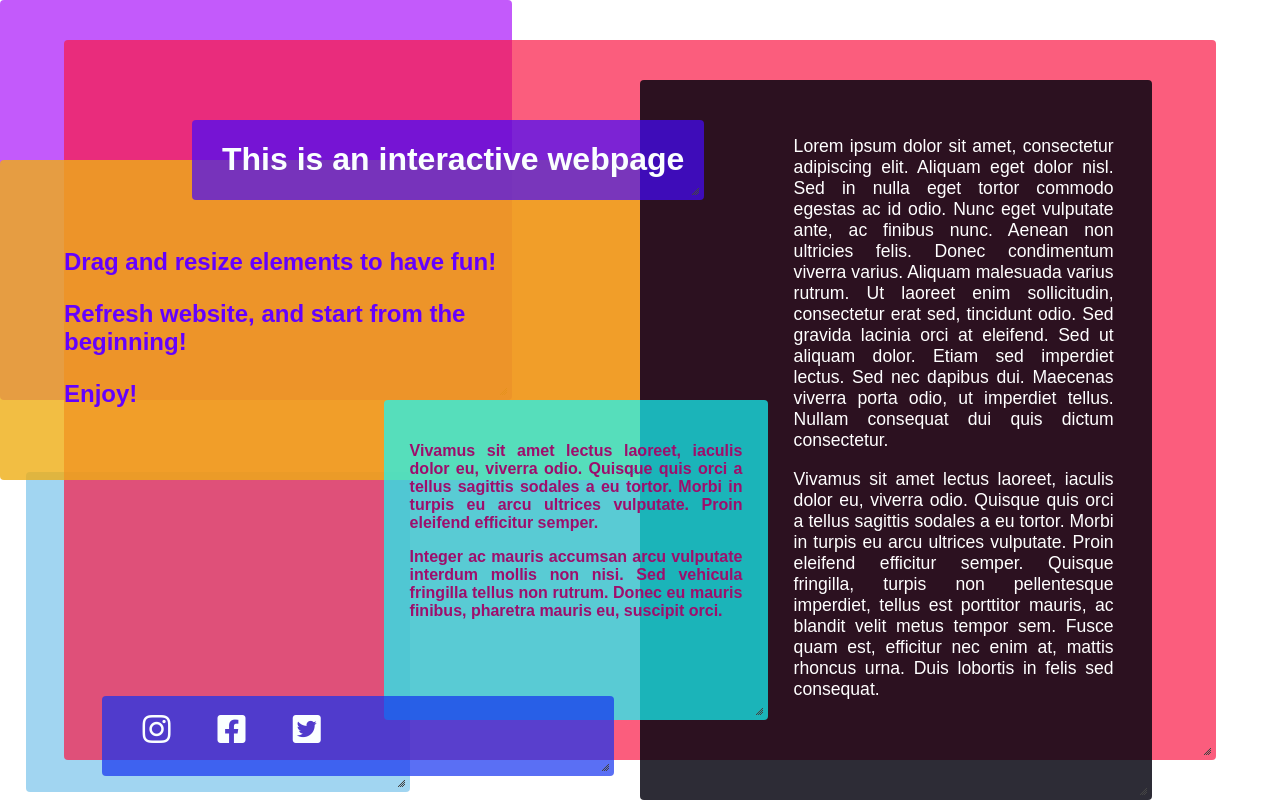
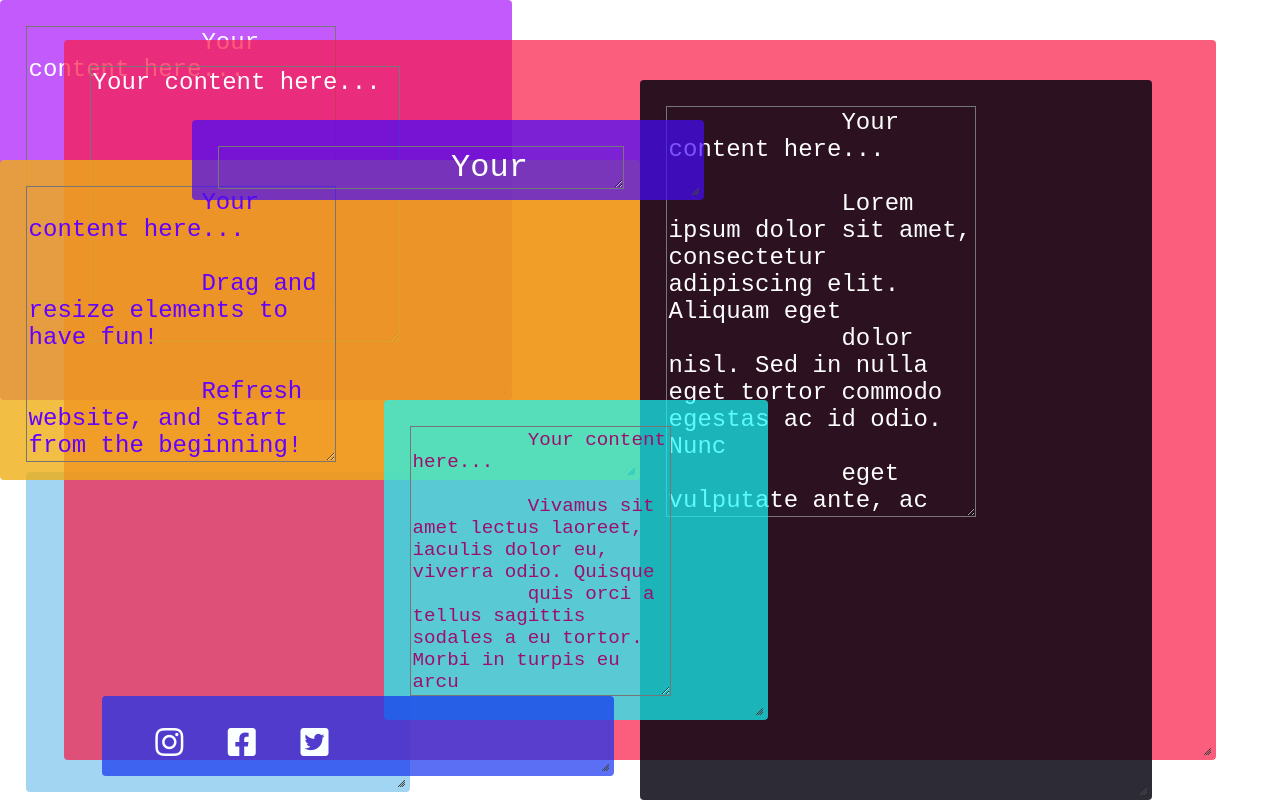
Before and after one commit to majakulpa/draggable, a plain HTML site: page index.html in a window 1280 px wide. Drawn offline with nearby package versions, Linux system fonts and the light colour scheme; a web font is replaced by a local one.

Commit message:
Add write your own text function

```diff
--- a/draggable-web-project.css
+++ b/draggable-web-project.css
@@ -5,7 +5,28 @@
 body {
   margin: 0;
   height: 100%;
-			  font-family: 'Cuprum', sans-serif;
+  font-family: "Cuprum", sans-serif;
+}
+
+.text {
+  background-color: transparent;
+  font-size: 1.5rem;
+  color: #fff;
+  text-overflow: break-word;
+  text-align: left;
+}
+
+#text-h {
+  font-size: 2rem;
+}
+
+#text-1 {
+  color: rgb(100, 0, 255);
+}
+
+#text-3 {
+  color: rgb(158, 14, 108);
+  font-size: 1.2rem;
 }
 
 #main {
@@ -20,22 +41,17 @@
 .container {
   border-radius: 4px;
   position: absolute !important;
+  padding: 2%;
 }
-
 
 #header {
   background-color: rgba(70, 10, 250, 0.7);
   color: rgb(250, 255, 255);
-				padding: 0 0 80px 30px;
   top: 15%;
   left: 15%;
   height: 10%;
   width: 40%;
   z-index: 5;
-			}
-
-			h1 {
-				font-size: 200%;
 }
 
 #first-block {
@@ -45,10 +61,6 @@
   width: 50%;
   height: 40%;
   z-index: 4;
-				padding: 5%;
-				color: rgb(100, 0, 255);
-				font-size: 150%;
-				font-weight: bold;
 }
 
 #second-block {
@@ -58,28 +70,16 @@
   width: 40%;
   height: 90%;
   z-index: 3;
-				padding: 3% 3% 3% 12%;
-				color: white;
-				text-align: right;
-				text-overflow: break-word;
-				text-align: justify;
- 				text-justify: inter-word;
- 				font-size: 110%;
 }
 
 #third-block {
   background-color: rgba(20, 250, 250, 0.7);
-				color: rgb(158, 14, 108);
-				text-align: justify;
- 				text-justify: inter-word;
-				font-weight: bold;
-				padding: 2%;
+
   width: 30%;
   height: 40%;
   top: 50%;
   left: 30%;
   z-index: 6;
-				text-overflow: break-word;
 }
 
 #fourth-block {
@@ -90,18 +90,15 @@
   height: 90%;
   z-index: 2;
   color: rgb(250, 255, 255);
-
 }
 
 #fifth {
-
   background-color: rgba(170, 20, 250, 0.7);
   position: relative;
   float: right;
   width: 40%;
   height: 50%;
   z-index: 1;
-
 }
 
 #footer {
@@ -111,6 +108,7 @@
   height: 10%;
   width: 40%;
   z-index: 7;
+  padding: 1%;
 }
 
 li {
@@ -125,17 +123,24 @@
   color: rgb(250, 255, 255);
 }
 
-			a:hover, a:active {
+a:hover,
+a:active {
   color: rgb(250, 20, 50);
 }
 
-
 @media only screen and (max-width: 768px) {
   /* For mobile phones: */
-				li {font-size: 20px;}
-				#header {font-size: 10px;}
-				#first-block {font-size: 18px}
-				#second-block {font-size: 10px;}
-				#third-block {font-size: 9px;}
+  li {
+    font-size: 20px;
+  }
+  #text-h,
+  #text-2,
+  #text-3,
+  #text-4,
+  #text-5 {
+    font-size: 10px;
+  }
+  #text-1 {
+    font-size: 18px;
   }
 }
--- a/index.html
+++ b/index.html
@@ -34,53 +34,67 @@
     <div class="container" id="main"></div>
 
     <div class="container" id="header">
-      <h1>This is an interactive webpage</h1>
+      <textarea name="text-h" class="text" id="text-h" cols="20" rows="1">
+            Your header
+            </textarea
+      >
     </div>
 
     <div class="container" id="first-block">
-      <p>Drag and resize elements to have fun!</p>
-      <p>Refresh website, and start from the beginning!</p>
-      <p>Enjoy!</p>
+      <textarea name="text-1" class="text" id="text-1" cols="20" rows="10">
+            Your content here...
+
+            Drag and resize elements to have fun!
+
+            Refresh website, and start from the beginning!
+
+            Enjoy!</textarea
+      >
     </div>
 
     <div class="container" id="second-block">
-      <p>
+      <textarea name="text-2" class="text" id="text-2" cols="20" rows="15">
+            Your content here...
+
             Lorem ipsum dolor sit amet, consectetur adipiscing elit. Aliquam eget
             dolor nisl. Sed in nulla eget tortor commodo egestas ac id odio. Nunc
             eget vulputate ante, ac finibus nunc. Aenean non ultricies felis. Donec
-        condimentum viverra varius. Aliquam malesuada varius rutrum. Ut laoreet
+            condimentum viverra varius.
+
+            Aliquam malesuada varius rutrum. Ut laoreet
             enim sollicitudin, consectetur erat sed, tincidunt odio. Sed gravida
             lacinia orci at eleifend. Sed ut aliquam dolor. Etiam sed imperdiet
             lectus. Sed nec dapibus dui. Maecenas viverra porta odio, ut imperdiet
             tellus. Nullam consequat dui quis dictum consectetur.
-      </p>
-
-      <p>
-        Vivamus sit amet lectus laoreet, iaculis dolor eu, viverra odio. Quisque
-        quis orci a tellus sagittis sodales a eu tortor. Morbi in turpis eu arcu
-        ultrices vulputate. Proin eleifend efficitur semper. Quisque fringilla,
-        turpis non pellentesque imperdiet, tellus est porttitor mauris, ac
-        blandit velit metus tempor sem. Fusce quam est, efficitur nec enim at,
-        mattis rhoncus urna. Duis lobortis in felis sed consequat.
-      </p>
+           </textarea
+      >
     </div>
 
     <div class="container" id="third-block">
-      <p>
+      <textarea name="text-3" class="text" id="text-3" cols="20" rows="12">
+          Your content here...
+
           Vivamus sit amet lectus laoreet, iaculis dolor eu, viverra odio. Quisque
           quis orci a tellus sagittis sodales a eu tortor. Morbi in turpis eu arcu
           ultrices vulputate. Proin eleifend efficitur semper.
-      </p>
-      <p>
+
           Integer ac mauris accumsan arcu vulputate interdum mollis non nisi. Sed
           vehicula fringilla tellus non rutrum. Donec eu mauris finibus, pharetra
           mauris eu, suscipit orci.
-      </p>
+      </textarea>
     </div>
 
-    <div class="container" id="fourth-block"></div>
+    <div class="container" id="fourth-block">
+      <textarea name="text-4" class="text" id="text-4" cols="20" rows="10">
+Your content here...</textarea
+      >
+    </div>
 
-    <div class="container" id="fifth"></div>
+    <div class="container" id="fifth">
+      <textarea name="text-5" class="text" id="text-5" cols="20" rows="10">
+            Your content here...</textarea
+      >
+    </div>
 
     <div class="container" id="footer">
       <ul>
```
Lines whose indentation alone changed are shown as unchanged.
